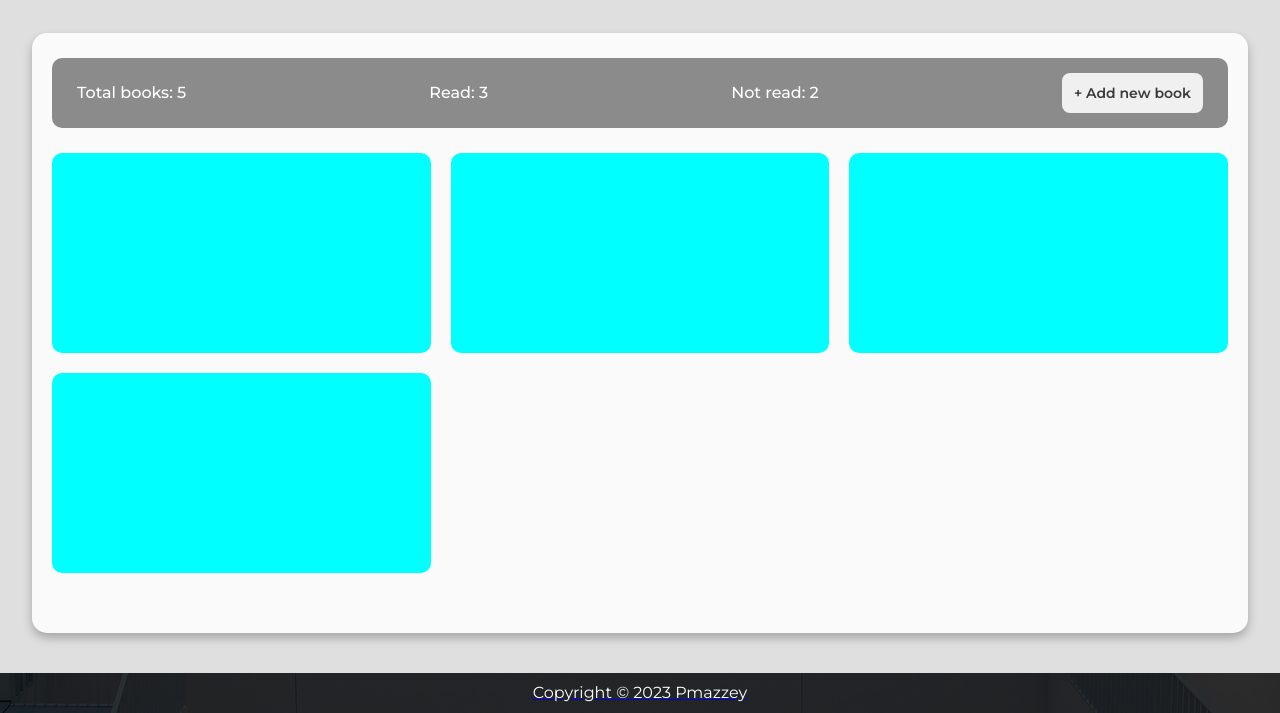
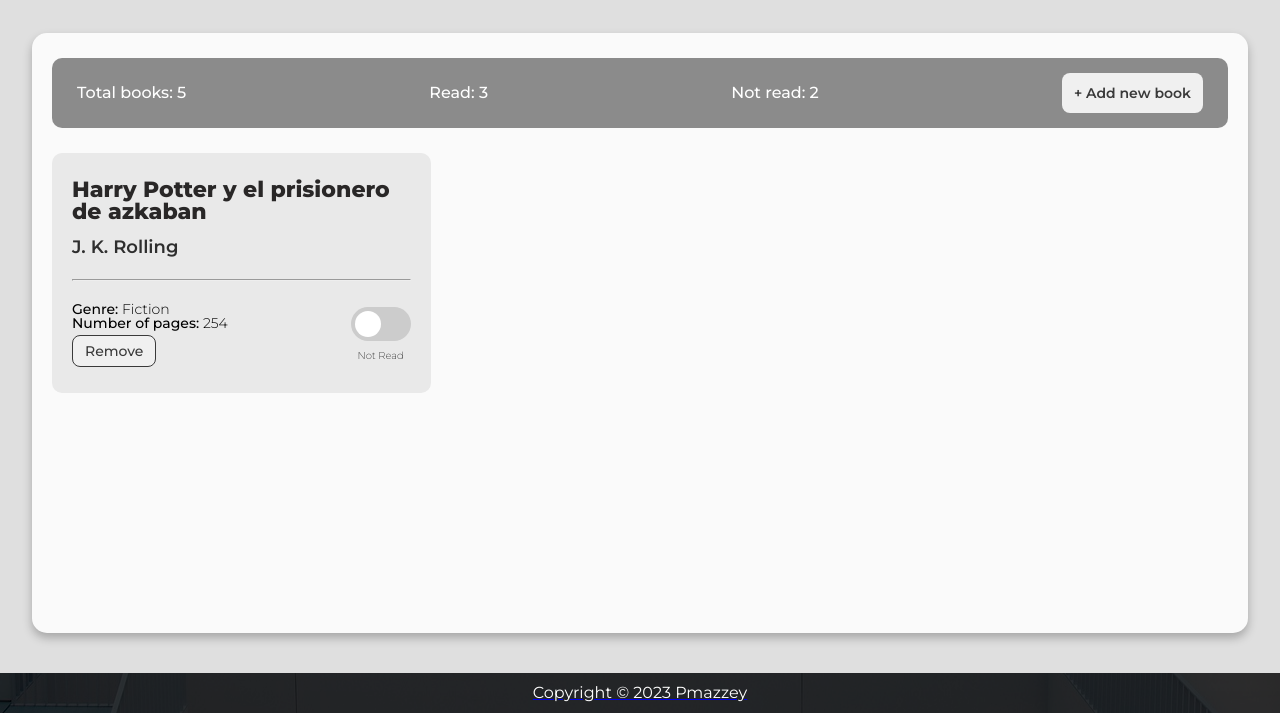
Before and after one commit to pmazzey31/library, a plain HTML site: page index.html in a window 1280 px wide. Shown: the part 87-800 px from the top of the page. Drawn offline with Linux system fonts and the light colour scheme.

Commit message:
Added card basic content and styles

```diff
--- a/index.html
+++ b/index.html
@@ -27,18 +27,29 @@
                 <button id="addNewBook">+ Add new book</button>
             </div>
             <div class="books-container">
+
                 <div class="book">
+                    <div class="book-main-info">
+                        <h2 class="book-title">Harry Potter y el prisionero de azkaban</h2>
+                        <p class="author">J. K. Rolling</p>
+                        <hr>
+                    </div>
+                    <div class="book-info">
+                        <div class="book-info-left">
+                            <p class="type-of-genre">Genre: <span class="genre">Fiction</span></p>
+                            <p class="n-pages">Number of pages: <span class="pages">254</span></p>
+                            <button id="deleteBook">Remove</button>
+                        </div>
+                        <div class="book-info-right">
+                            <label class="switch">
+                                <input type="checkbox">
+                                <span class="slider round"></span>
+                            </label>
+                            <p class="reading-status">Not Read</p>
+                        </div>
+                    </div>
+                </div>
 
-                </div>
-                <div class="book">
-
-                </div>
-                <div class="book">
-
-                </div>
-                <div class="book">
-
-                </div>
             </div>
         </div>
     </main>
--- a/styles/styles.css
+++ b/styles/styles.css
@@ -1,6 +1,7 @@
 body {
     width: 100vw;
     height: 100vh;
+    font-family: 'Montserrat', sans-serif;
 }
 
 .header_background{
@@ -28,7 +29,6 @@ body {
     text-decoration: none;
     padding-right: 50px;
     color: white;
-    font-family: 'Montserrat', sans-serif;
     font-weight: 500;
     font-size: 18px;
 }
@@ -65,7 +65,6 @@ body {
 }
 
 .books-count_text {
-    font-family: 'Montserrat', sans-serif;
     color: white;
     font-weight: 500;
     font-size: 16px;
@@ -111,12 +110,165 @@ body {
 }
 
 .book {
-    background-color: aqua;
-    width: 100%;
+    background: #e9e9e9;
     height: 200px;
     border-radius: 10px;
+    transition: all .3s ease-in-out;
+    display: flex;
+    flex-direction: column;
+    align-items: left;
+    justify-content: space-around;
+    padding: 20px;
+    flex-wrap: wrap;
 }
 
+.book:hover {
+    transform: scale(1.02);
+    box-shadow: rgba(14, 30, 37, 0.12) 0px 2px 4px 0px, rgba(14, 30, 37, 0.32) 0px 2px 8px 0px;
+    transition: all .3s ease-in-out;
+}
+
+.book-title {
+    font-size: 22px;
+    color: #292727;
+    font-weight: 800;
+    padding-bottom: 15px;
+}
+
+.author{
+    font-size: 18px;
+    font-weight: 600;
+    color: #2e2e2e;
+    padding-bottom: 15px;
+}
+
+.book-info {
+    display: flex;
+    flex-direction: row;
+    justify-content: space-between;
+    align-items: center;
+}
+
+.type-of-genre, .n-pages{
+    font-size: 14px;
+    font-weight: 500;
+}
+
+.genre, .pages{
+    font-weight: 300;
+}
+
+.books-count_text {
+    color: white;
+    font-weight: 500;
+    font-size: 16px;
+    text-align: center;
+}
+
+#deleteBook {
+  background-color: rgb(240, 240, 240);
+  color: #3a3a3a;
+  border-radius: 8px;
+  border-width: 0;
+  cursor: pointer;
+  display: inline-block;
+  font-family: 'Montserrat', sans-serif;
+  font-size: 14px;
+  font-weight: 500;
+  line-height: 20px;
+  list-style: none;
+  margin: 0;
+  padding: 5px 12px;
+  text-align: center;
+  transition: all 200ms;
+  vertical-align: baseline;
+  white-space: nowrap;
+  user-select: none;
+  -webkit-user-select: none;
+  touch-action: manipulation;
+  margin-top: 5px;
+  border: 1px solid #3a3a3a;
+}
+
+#deleteBook:hover {
+    background-color: rgb(36, 35, 35);
+    color: #f8f6f6;
+}
+
+.book-info-right{
+    display: flex;
+    flex-direction: column;
+    align-items: center;
+}
+
+.reading-status {
+    margin-top: 10px;
+    font-size: 10px;
+    font-weight: 200;
+}
+
+/* The switch - the box around the slider */
+.switch {
+    position: relative;
+    display: inline-block;
+    width: 60px;
+    height: 34px;
+  }
+
+  /* Hide default HTML checkbox */
+  .switch input {
+    opacity: 0;
+    width: 0;
+    height: 0;
+  }
+
+  /* The slider */
+  .slider {
+    position: absolute;
+    cursor: pointer;
+    top: 0;
+    left: 0;
+    right: 0;
+    bottom: 0;
+    background-color: #ccc;
+    -webkit-transition: .4s;
+    transition: .4s;
+  }
+
+  .slider:before {
+    position: absolute;
+    content: "";
+    height: 26px;
+    width: 26px;
+    left: 4px;
+    bottom: 4px;
+    background-color: white;
+    -webkit-transition: .4s;
+    transition: .4s;
+  }
+
+  input:checked + .slider {
+    background-color: #03b5fc;
+  }
+
+  input:focus + .slider {
+    box-shadow: 0 0 1px #2196F3;
+  }
+
+  input:checked + .slider:before {
+    -webkit-transform: translateX(26px);
+    -ms-transform: translateX(26px);
+    transform: translateX(26px);
+  }
+
+  /* Rounded sliders */
+  .slider.round {
+    border-radius: 34px;
+  }
+
+  .slider.round:before {
+    border-radius: 50%;
+  }
 
 
 
@@ -167,7 +319,6 @@ body {
 
 .footer p {
     color: white;
-    font-family: 'Montserrat', sans-serif;
     font-weight: 400;
     font-size: 16px;
 }
```
